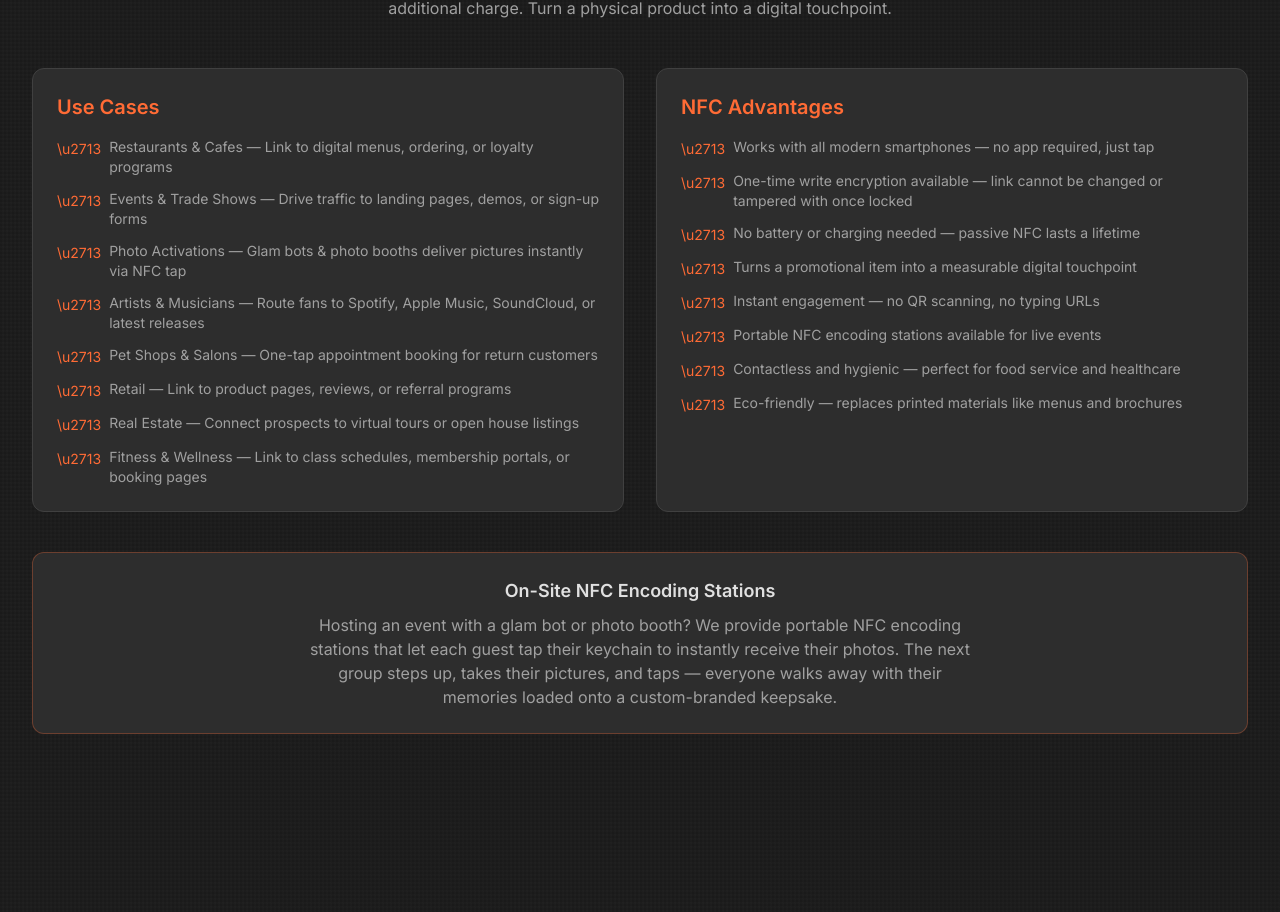
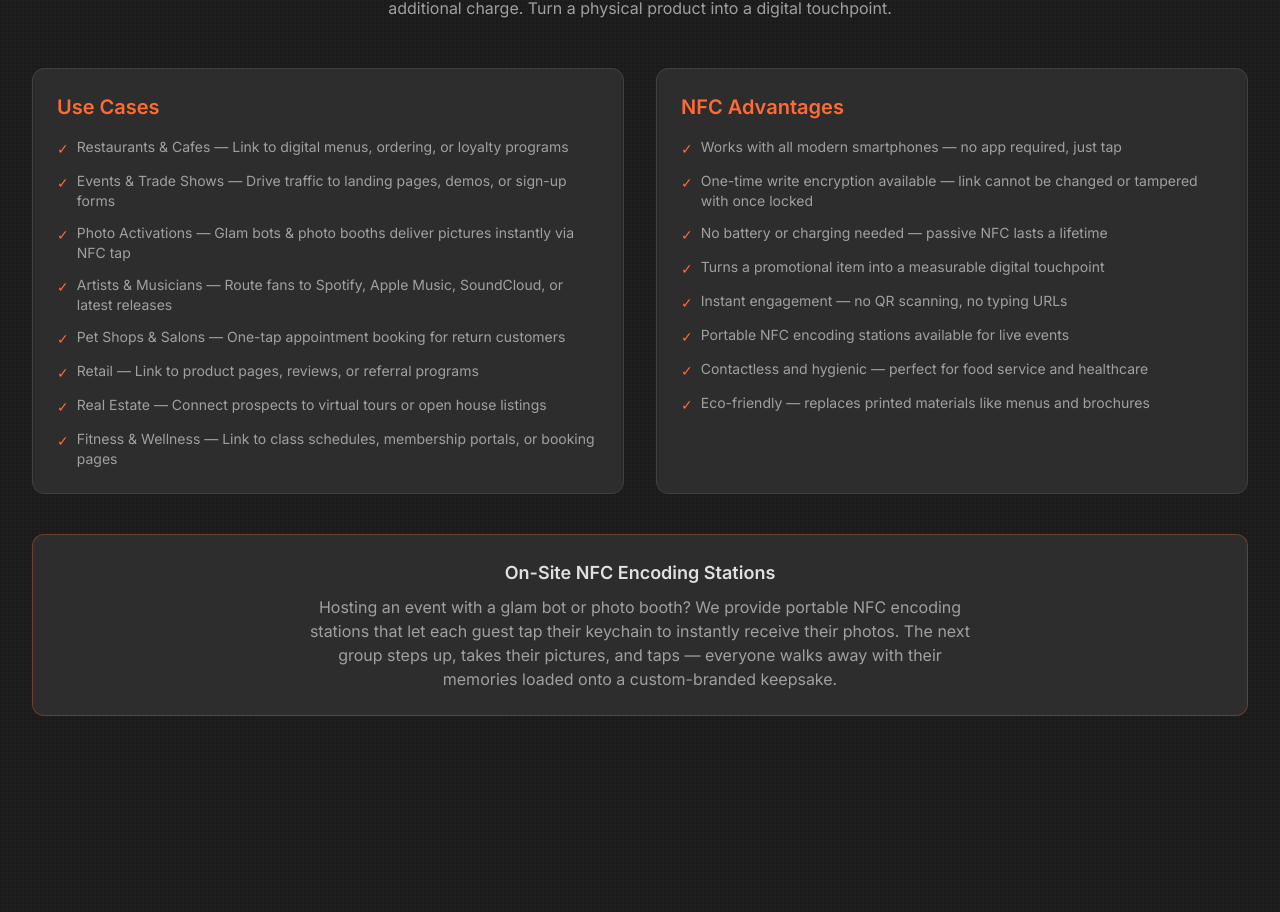
Before and after one commit to ARK650/ArkForge, a Next.js app: page /ArkForge/products in a window 1280 px wide. Shown: the part 2331-3243 px from the top of the page. Built offline with nearby package versions, Linux system fonts and the light colour scheme.

Commit message:
Fix checkmark unicode rendering in NFC section

```diff
--- a/app/products/page.tsx
+++ b/app/products/page.tsx
@@ -330,7 +330,7 @@
                   'Fitness & Wellness — Link to class schedules, membership portals, or booking pages',
                 ].map((item, idx) => (
                   <li key={idx} className="flex items-start gap-2 text-sm text-text-secondary">
-                    <span className="text-accent mt-0.5">\u2713</span>
+                    <span className="text-accent mt-0.5">✓</span>
                     {item}
                   </li>
                 ))}
@@ -351,7 +351,7 @@
                   'Eco-friendly — replaces printed materials like menus and brochures',
                 ].map((item, idx) => (
                   <li key={idx} className="flex items-start gap-2 text-sm text-text-secondary">
-                    <span className="text-accent mt-0.5">\u2713</span>
+                    <span className="text-accent mt-0.5">✓</span>
                     {item}
                   </li>
                 ))}
```
